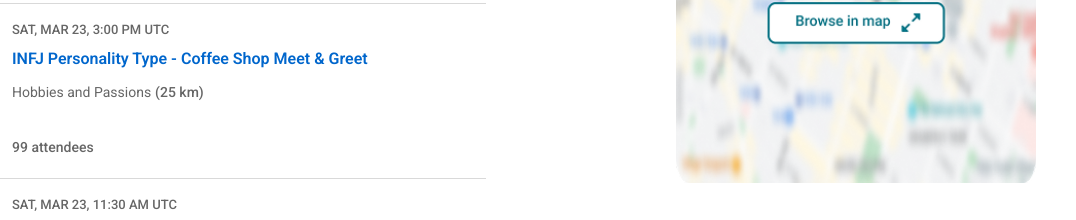
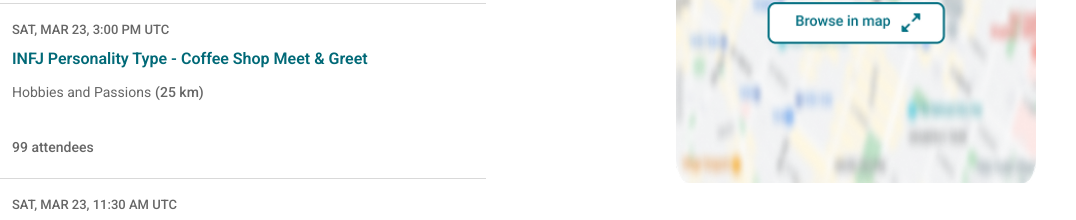
Before and after one commit to maxr1977/meetup, a plain HTML site: page page2.html in a window 1280 px wide. In both pictures the pointer is over the element "INFJ Personality Type - Coffee Shop Meet & Greet". Shown: the part 310-530 px from the top of the page, 204-1280 px from the left. Drawn offline with Linux system fonts and the light colour scheme.

Commit message:
changed color link

```diff
--- a/styles/page2.css
+++ b/styles/page2.css
@@ -322,7 +322,7 @@ select {
 }
 
 .event-title-link:hover .event-title {
-   color: #0066cc;
+   color: #006977;
 }
 
 .event-category {
```
